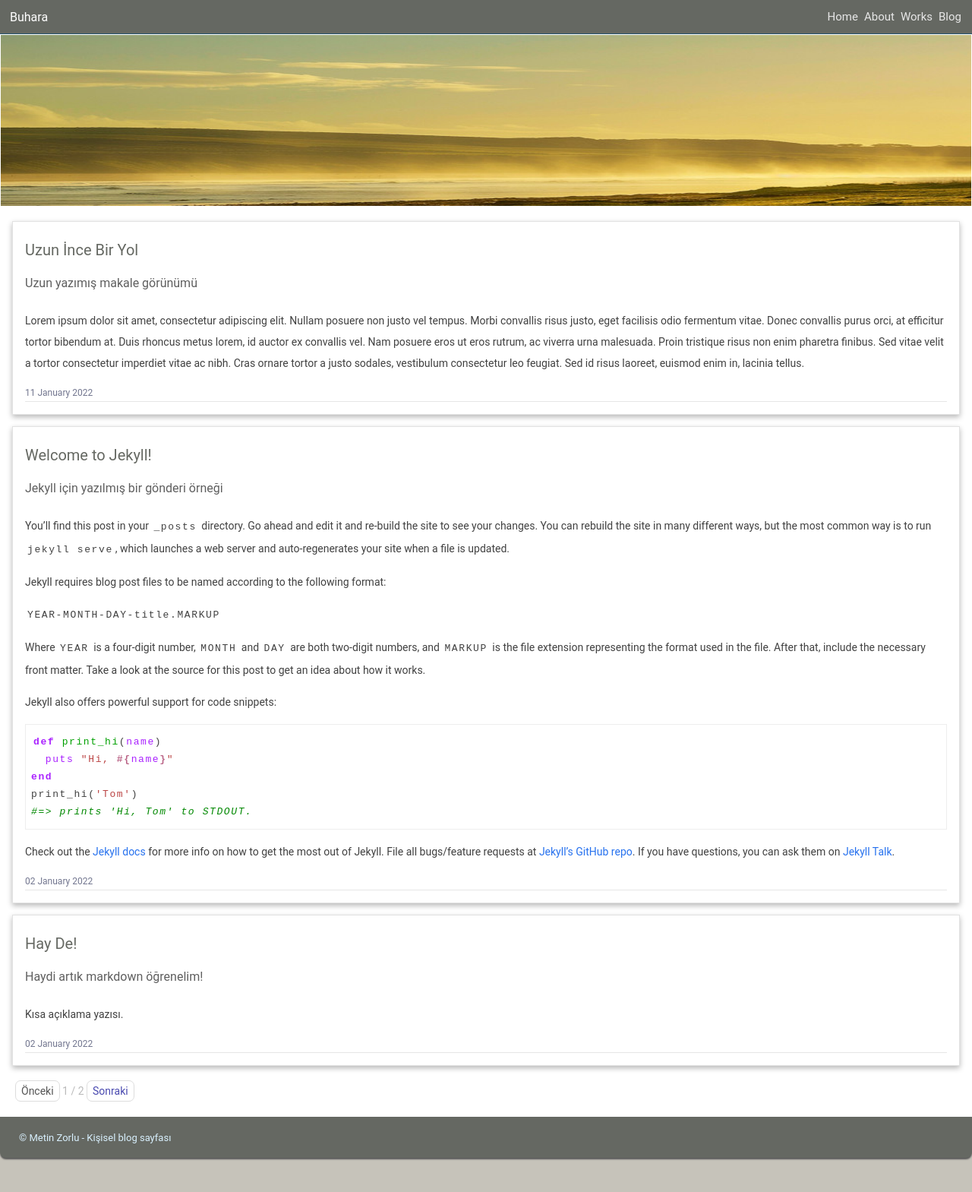
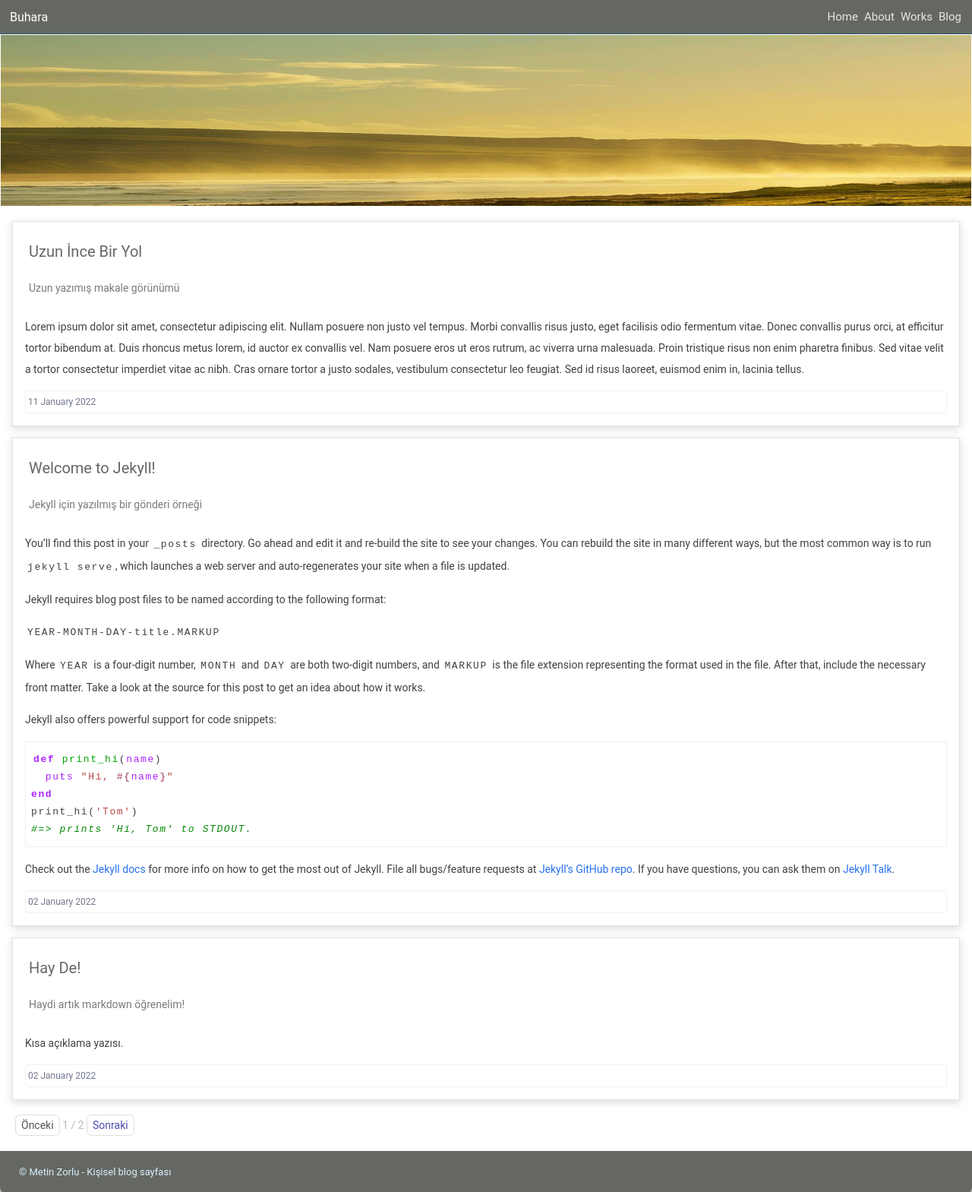
Before and after one commit to mtnzorlu/buhara, a Jekyll site: the page built from blog/index.html, in a window 1280 px wide. Shown: the whole page at 76% size. Built offline with Jekyll 4.4.1, drawn with Linux system fonts in a browser that asks for light colours; the list of posts is cut into pages by our own code.

Commit message:
css and more

```diff
--- a/assets/css/main.css
+++ b/assets/css/main.css
@@ -3,7 +3,7 @@
 pre{color: #414141; padding: 11px 7px; border: 1px solid #eee; line-height: 23px; white-space: pre-wrap;}
 blockquote{padding: 2px 11px; margin: 0 3px; background-color: #f4f4ff; border-left: 3px solid #6e6ec2;}
 code{font-size: 13px; padding: 3px; letter-spacing: 0.1rem; white-space: pre-wrap;}
-.date{color: #72768f; font-size: 12px; border-bottom: 1px solid #ababab4d; line-height: 22px;}
+.date{color: #72768f; font-size: 12px; border: 1px solid #f0f0f0; line-height: 22px; padding: 3px; border-radius: 4px; margin-top: 4px;}
 .ctg{padding: 0;} .ctg li{list-style: none;} .ctg a{color: #444444; font-size: 14px; text-transform: capitalize;} .ctg a:hover{color: #000;} hr{border: 1px solid #bbb;}
 .category{margin: 0 3px; color: #72768f; text-transform: capitalize;} .category a{color: #6b98ca; font-size: 12px;} .category a:hover{color: #3282ff;}
 .post-title{color: #46535f; font-size: 22px; border-bottom: 1px solid #b7beb2; padding: 5px 0; margin: 0; display: inline-block;}
@@ -20,23 +20,25 @@
 .menu a{color: #e7e7e7; font-size: 15px;}
 .menu a:hover{color: #e7ffb0; border-bottom: 2px solid #f9ffd9;}
 .container{background-color: white; padding: 1px;}
-.box{background-color: white; padding: 25px 40px; margin: 15px; overflow-y: auto; line-height: 42px;
-    box-shadow: #b8b8b8 0 3px 7px; border: 1px solid #e2e2e2; color: #444; font-size: 16px;}
-.baslik{padding: 0; color: #444;}
+.box{background-color: white; padding: 25px 30px; margin: 15px; overflow-y: auto; line-height: 42px;
+    box-shadow: #dadada 0 3px 11px; border: 1px solid #e2e2e2; color: #444; font-size: 16px;}
+.box2{background-color: #fefeff; padding: 20px 15px 5px 15px; margin: 15px 5px; overflow-y: auto; line-height: 32px;
+    box-shadow: #e4e4e4 0 3px 15px; border: 1px solid #e2e2e2; color: #444; font-size: 16px;}
+.baslik{padding: 2px 5px; color: #444;}
 .box .baslik a{color: #656862; padding: 3px 0; font-size: 20px; word-break: break-word;}
-.box .baslik a:hover{color: #37492a;}
-.giris{color: #5f5f5f;}
+.box .baslik a:hover{color: #2b5011;}
+.giris{color: #7a7a7a; font-size: 14px; padding: 2px 5px;}
 .pagination{margin: 20px 14px; padding: 5px; color: #555; font-size: 14px;}
 .pagination a{color: #4a4ab0; font-size: 14px;}
 .pagination a:hover{color: #343434;}
 .previous, .next{border: 1px solid #ddd; padding: 5px 7px; border-radius: 7px;}
 .page_number{color: #bbb;}
-.other{color: #eee; padding: 7px 15px; margin-top: 5px; font-size: 14px;
-    font-family: 'Roboto', 'Segoe UI', 'Oxygen-Sans', sans-serif; background-color: #656862; cursor: pointer; border-radius: 7px; border: none;}
-.other:hover{background-color: #4a4ab0;}
+.other{color: #3f3f3f; padding: 7px 15px; margin-top: 5px; font-size: 14px; border: 1px solid #c0c0c0;
+    font-family: 'Roboto', 'Segoe UI', 'Oxygen-Sans', sans-serif; background-color: #d3dacc; cursor: pointer; border-radius: 7px; border: none;}
+.other:hover{background-color: #abdb84;}
 .prc{font-family: 'Quicksand', Segoe, 'Segoe UI', 'Roboto', 'Helvetica Neue', sans-serif; color: #444;}
 .info{font-family: 'Quicksand', Segoe, 'Segoe UI', 'Roboto', 'Helvetica Neue', sans-serif;
-font-weight: 300; font-size: 27px; color: #545454; text-align: left;}
+font-weight: 300; font-size: 27px; color: #545454; text-align: center;}
 .prc img{max-width: 100%; height: auto; display: block;}
 
 figure{font-size: 15px; color: #aaa; margin: 0;} figure img{margin: 0 auto;} figcaption{text-align: center;}
```
Also changed, not shown: _layouts/main.html (+9 -1 lines).
